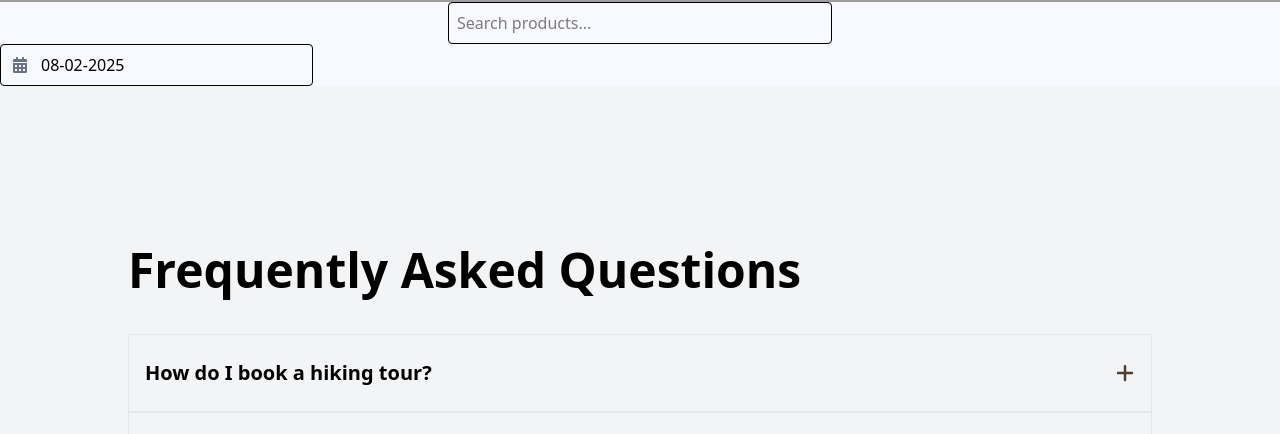
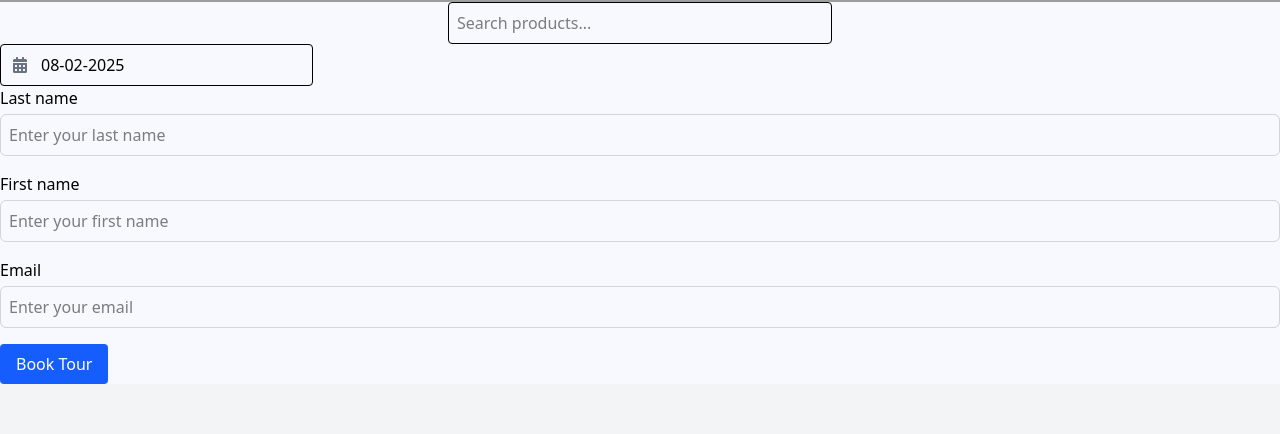
Before and after one commit to roebienbien/kabutehan, a React (Vite) app: page / in a window 1280 px wide. Shown: the part 695-1129 px from the top of the page. Built offline with nearby package versions, Linux system fonts and the light colour scheme; grey boxes are pictures that could not be loaded.

Commit message:
feat: add tour form inputs

```diff
--- a/package.json
+++ b/package.json
@@ -10,16 +10,20 @@
     "preview": "vite preview"
   },
   "dependencies": {
+    "@hookform/resolvers": "^5.2.1",
     "@tailwindcss/vite": "^4.1.11",
     "clsx": "^2.1.1",
     "date-fns": "^4.1.0",
     "embla-carousel-react": "^8.6.0",
+    "install": "^0.13.0",
     "react": "^19.1.0",
     "react-datepicker": "^8.5.0",
     "react-dom": "^19.1.0",
+    "react-hook-form": "^7.62.0",
     "react-icons": "^5.5.0",
     "react-router-dom": "^7.7.1",
-    "tailwind-merge": "^3.3.1"
+    "tailwind-merge": "^3.3.1",
+    "zod": "^4.0.17"
   },
   "devDependencies": {
     "@eslint/js": "^9.30.1",
--- /dev/null
+++ b/src/components/forms/BookingForm.tsx
@@ -0,0 +1,49 @@
+import { useForm } from 'react-hook-form';
+import { zodResolver } from '@hookform/resolvers/zod';
+import { z } from 'zod';
+import Input from '../ui/Input';
+import {
+  tourFields,
+  tourSchema,
+  type TourFormData,
+} from '../../schema/booking-schema';
+
+export default function BookingForm() {
+  const {
+    register,
+    handleSubmit,
+    formState: { errors },
+  } = useForm<TourFormData>({
+    resolver: zodResolver(tourSchema),
+    defaultValues: {
+      firstName: '',
+      lastName: '',
+      email: '',
+    },
+  });
+
+  const onSubmit = (data: TourFormData) => {
+    console.log('Form submitted:', data);
+  };
+
+  return (
+    <form onSubmit={handleSubmit(onSubmit)} className="space-y-4">
+      {tourFields.map((field) => (
+        <Input
+          name={field.name}
+          label={field.label}
+          placeholder={field.placeholder}
+          register={register}
+          error={errors[field.name]}
+        />
+      ))}
+
+      <button
+        type="submit"
+        className="rounded bg-blue-600 px-4 py-2 text-white"
+      >
+        Book Tour
+      </button>
+    </form>
+  );
+}
--- a/src/components/DatePicker.tsx
+++ b/src/components/forms/DatePickerField.tsx
@@ -1,14 +1,14 @@
 import { useState } from 'react';
-import MyDatePicker from 'react-datepicker';
+import DatePicker from 'react-datepicker';
 import 'react-datepicker/dist/react-datepicker.css';
 import { FaCalendarAlt } from 'react-icons/fa';
 
-export default function DatePicker() {
+export default function DatePickerField() {
   const [startDate, setStartDate] = useState<Date | null>(new Date());
 
   return (
     <div className="relative inline-block">
-      <MyDatePicker
+      <DatePicker
         selected={startDate}
         onChange={(date) => setStartDate(date)}
         dateFormat="MM-dd-yyyy"
--- /dev/null
+++ b/src/components/ui/Input.tsx
@@ -0,0 +1,48 @@
+import type { FieldError, UseFormRegister } from 'react-hook-form';
+import type { TourFormData } from '../../schema/booking-schema';
+
+type InputType = 'text' | 'email' | 'password' | 'number' | 'date' | 'checkbox';
+
+type InputProps = {
+  name: keyof TourFormData;
+  label?: string;
+  type?: InputType;
+  value?: string;
+  onChange?: (e: React.ChangeEvent<HTMLInputElement>) => void;
+  placeholder?: string;
+  required?: boolean;
+  error?: FieldError;
+  register: UseFormRegister<TourFormData>;
+};
+
+const Input = ({
+  label,
+  type = 'text',
+  name,
+  value,
+  onChange,
+  placeholder,
+  required,
+  register,
+  error,
+}: InputProps) => {
+  return (
+    <div className="flex flex-col gap-1">
+      {label && <label htmlFor={name}>{label}</label>}
+      <input
+        {...register(name)}
+        id={name}
+        type={type}
+        name={name}
+        value={value}
+        onChange={onChange ?? (() => {})} //optional safely
+        placeholder={placeholder}
+        required={required}
+        className="rounded-md border border-gray-300 p-2"
+      />
+      {error && <p className="text-sm text-red-500">{error.message}</p>}
+    </div>
+  );
+};
+
+export default Input;
--- a/src/pages/homepage/Hero.tsx
+++ b/src/pages/homepage/Hero.tsx
@@ -1,6 +1,8 @@
-import DatePicker from '../../components/DatePicker';
+import BookingForm from '../../components/forms/BookingForm';
+import DatePickerField from '../../components/forms/DatePickerField';
 import ProductSearch from '../../components/ProductSearch';
 import Carousel from '../../components/ui/carousel/Carousel';
+import Input from '../../components/ui/Input';
 
 type Slide = {
   title: string;
@@ -60,7 +62,8 @@ function Hero() {
     <div className="">
       <Carousel slides={carouselSlides} autoplayInterval={10_000} />
       <ProductSearch />
-      <DatePicker />
+      <DatePickerField />
+      <BookingForm />
     </div>
   );
 }
--- /dev/null
+++ b/src/schema/booking-schema.ts
@@ -0,0 +1,37 @@
+import { z } from 'zod';
+
+type TourField = {
+  name: keyof TourFormData;
+  label: string;
+  type: 'text' | 'email' | 'password' | 'number';
+  placeholder: string;
+};
+
+export const tourFields: TourField[] = [
+  {
+    name: 'lastName',
+    label: 'Last name',
+    type: 'text',
+    placeholder: 'Enter your last name',
+  },
+  {
+    name: 'firstName',
+    label: 'First name',
+    type: 'text',
+    placeholder: 'Enter your first name',
+  },
+  {
+    name: 'email',
+    label: 'Email',
+    type: 'email',
+    placeholder: 'Enter your email',
+  },
+];
+
+export const tourSchema = z.object({
+  lastName: z.string().min(1, 'last name is required'),
+  firstName: z.string().min(1, 'first name is required'),
+  email: z.email('invalid email address'),
+});
+
+export type TourFormData = z.infer<typeof tourSchema>;
```
Also changed, not shown: 1 other file (tests, documents, lock files or other folders).
